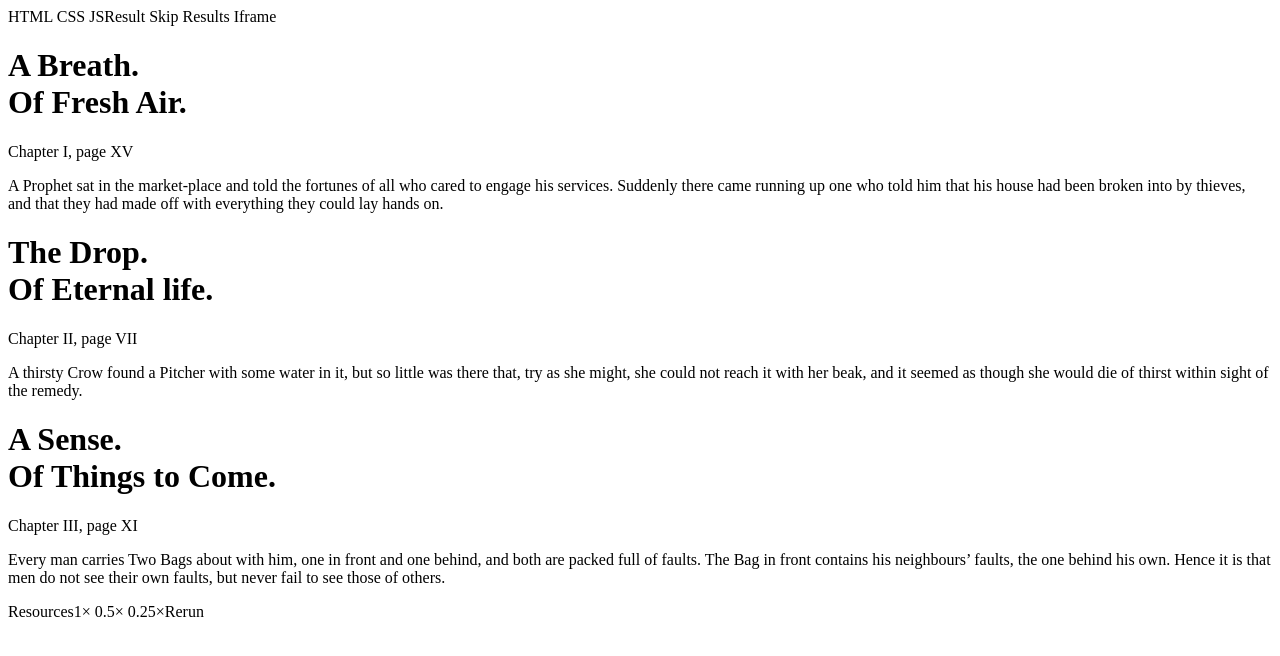
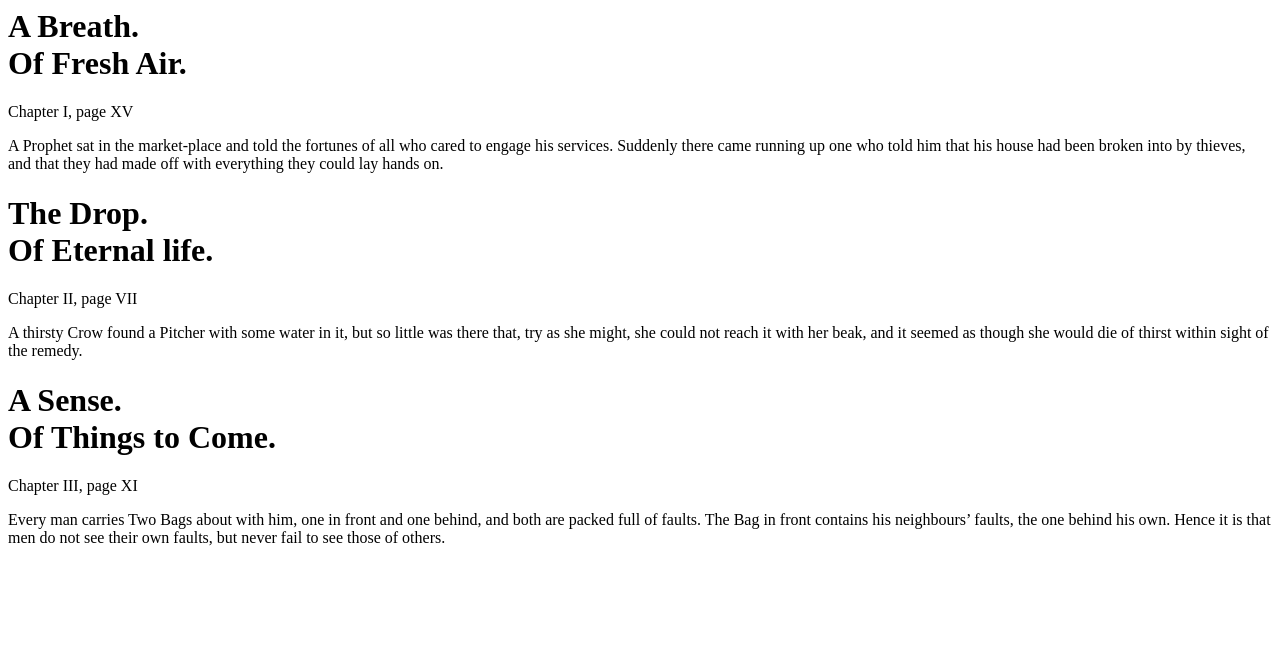
Before and after one commit to mautime/professional-profile, a plain HTML site: page index.html in a window 1280 px wide. Drawn offline with Linux system fonts and the light colour scheme.

Commit message:
Update index.html

```diff
--- a/index.html
+++ b/index.html
@@ -1,5 +1,6 @@
-HTML CSS JSResult Skip Results Iframe
-<!-- Page Wrap -->
+<html>
+  <body>
+    <!-- Page Wrap -->
 <div class="page-wrap">
 
   <div id="home-slider">
@@ -59,5 +60,5 @@ HTML CSS JSResult Skip Results Iframe
   </div>
 
 </div>
-
-Resources1× 0.5× 0.25×Rerun
+  </body>
+</html>
```
